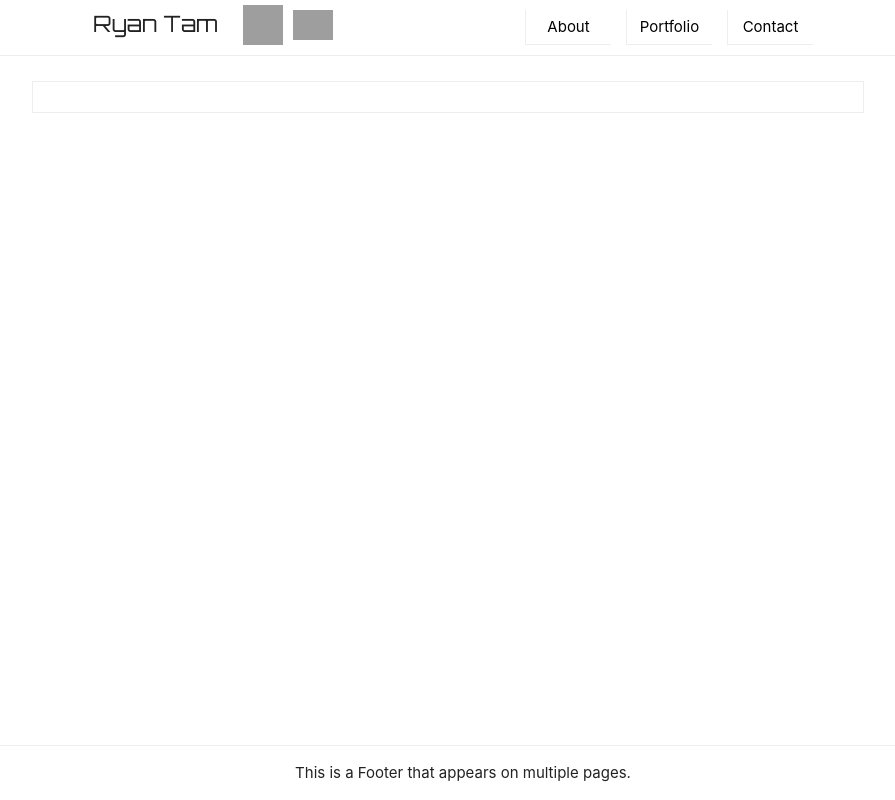
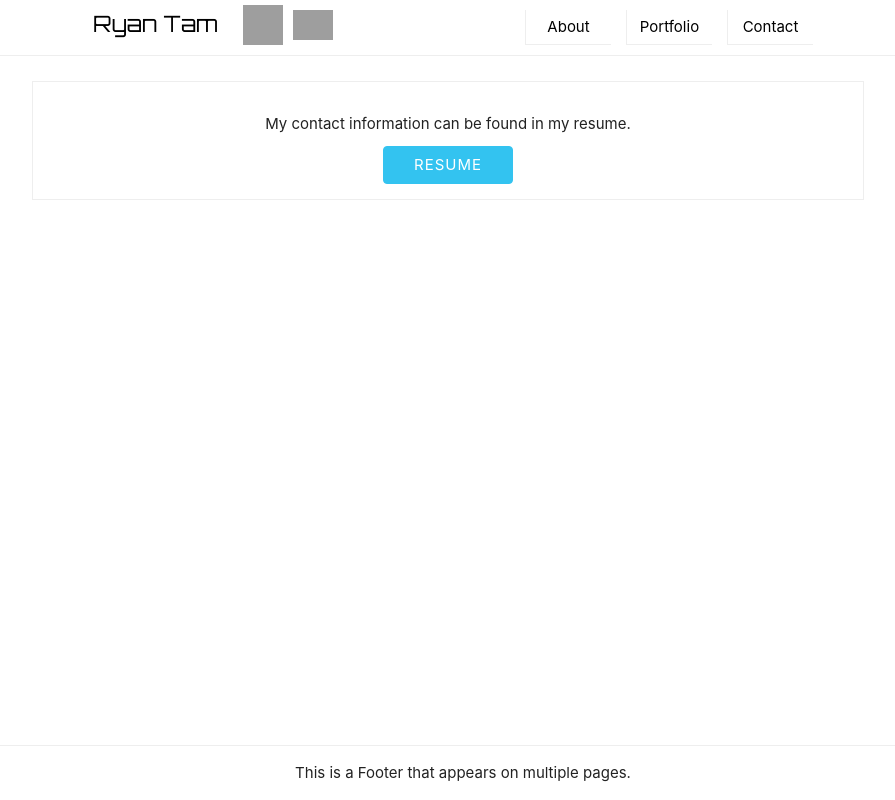
Before and after one commit to ryntm/react-portfolio-time, a React (Create React App) app in the folder react-portfolio/client/: page /contact in a window 1280 px wide. Shown: the whole page, without its empty margins (192-1087 px from the left). Built offline with nearby package versions, Linux system fonts and the light colour scheme; grey boxes are pictures that could not be loaded.

Commit message:
finished contact and cleaned up some of the unused imports

```diff
--- a/react-portfolio/client/src/App.js
+++ b/react-portfolio/client/src/App.js
@@ -1,5 +1,4 @@
 import React from 'react';
-import logo from './logo.svg';
 import { BrowserRouter as Router, Route, Switch } from "react-router-dom";
 import './App.css';
 import Home from './pages/Home/Home.js';
--- a/react-portfolio/client/src/components/Main/Main.js
+++ b/react-portfolio/client/src/components/Main/Main.js
@@ -1,6 +1,5 @@
 import React from 'react';
 import './Main.css';
-import Photo from '../Photo/Photo'
 
 function Main(props) {
     return (
--- a/react-portfolio/client/src/components/Nav/Nav.css
+++ b/react-portfolio/client/src/components/Nav/Nav.css
@@ -59,3 +59,11 @@
     height: 55px;
 
 }
+
+.logo-link {
+    color: black;
+}
+
+.logo-link:hover {
+    color: black;
+}
--- a/react-portfolio/client/src/components/Nav/Nav.js
+++ b/react-portfolio/client/src/components/Nav/Nav.js
@@ -7,15 +7,17 @@
             <div className="container">
                 <div className="six columns nav-half-left">
                     <ul>
-                        <li className="nav-item-left nav-name">Ryan Tam</li>
+                        <a href="/" className="logo-link">
+                            <li className="nav-item-left nav-name">Ryan Tam</li>
+                        </a>
                         <a href="https://github.com/ryntm">
                             <li className="nav-item-left">
-                                <img  className="nav-icons" src="https://github.com/ryntm/react-portfolio-time/blob/master/react-portfolio/client/assets/images/GitHub-Mark.png?raw=true" />
+                                <img className="nav-icons" alt="github-icon" src="https://github.com/ryntm/react-portfolio-time/blob/master/react-portfolio/client/assets/images/GitHub-Mark.png?raw=true" />
                             </li>
                         </a>
                         <a href="https://www.linkedin.com/in/ryanjtam/">
                         <li className="nav-item-left">
-                                <img className="nav-icons-linkedin" src="https://github.com/ryntm/react-portfolio-time/blob/master/react-portfolio/client/assets/images/linkedin-icon-png--1600.png?raw=true" />
+                                <img className="nav-icons-linkedin" alt="linkedin-icon" src="https://github.com/ryntm/react-portfolio-time/blob/master/react-portfolio/client/assets/images/linkedin-icon-png--1600.png?raw=true" />
                             </li>
                         </a>
                     </ul>
--- a/react-portfolio/client/src/components/Photo/Photo.js
+++ b/react-portfolio/client/src/components/Photo/Photo.js
@@ -3,7 +3,7 @@
 
 function Photo() {
     return (
-        <img className="headshot" src="https://github.com/ryntm/react-portfolio-time/blob/master/react-portfolio/client/assets/images/portfolio.jpg?raw=true" />
+        <img className="headshot" alt="ryan-headshot" src="https://github.com/ryntm/react-portfolio-time/blob/master/react-portfolio/client/assets/images/portfolio.jpg?raw=true" />
     )
 }
 
--- a/react-portfolio/client/src/components/ProjectImageDiv/ProjectImageDiv.js
+++ b/react-portfolio/client/src/components/ProjectImageDiv/ProjectImageDiv.js
@@ -4,7 +4,7 @@
 function ProjectImageDiv(props) {
     return (
         <div>
-            <img className="port-image-div" src={props.children} />
+            <img className="port-image-div" alt="project" src={props.children} />
         </div>
     )
 }
--- a/react-portfolio/client/src/pages/Contact/Contact.js
+++ b/react-portfolio/client/src/pages/Contact/Contact.js
@@ -9,7 +9,15 @@
         <div>
             <Nav />
             <Main>
-
+                <div className="resume-area">
+                    <span>My contact information can be found in my resume.</span>
+                    <br />
+                    <a href="https://github.com/ryntm/react-portfolio-time/blob/master/react-portfolio/client/assets/Resume.docx?raw=true">
+                        <button className="button-primary resume-button">
+                            RESUME
+                        </button>
+                    </a>
+                </div>
             </Main>
             <Footer />
         </div>
--- a/react-portfolio/client/src/pages/Portfolio/Portfolio.js
+++ b/react-portfolio/client/src/pages/Portfolio/Portfolio.js
@@ -7,8 +7,6 @@
 import ProjectImageDiv from '../../components/ProjectImageDiv/ProjectImageDiv';
 import ProjectDetailsDiv from '../../components/ProjectDetailsDiv/ProjectDetailsDiv';
 import ProjectMiniCard from '../../components/ProjectMiniCard/ProjectMiniCard';
-import PortfolioItemDiv from '../../components/PortfolioItemDiv/PortfolioItemDiv';
-import PortfolioItemInfoDiv from '../../components/PortfolioItemInfoDiv/PortfolioItemInfoDiv';
 import './Portfolio.css';
 
 
@@ -21,7 +19,7 @@
                 <div className="resume-area">
                     <span>Click Here for my resume!</span>
                     <br />
-                    <a href="">
+                    <a href="https://github.com/ryntm/react-portfolio-time/blob/master/react-portfolio/client/assets/Resume.docx?raw=true">
                         <button className="button-primary resume-button">
                             RESUME
                         </button>
```
Also changed, not shown: 1 other file (tests, documents, lock files or other folders).
